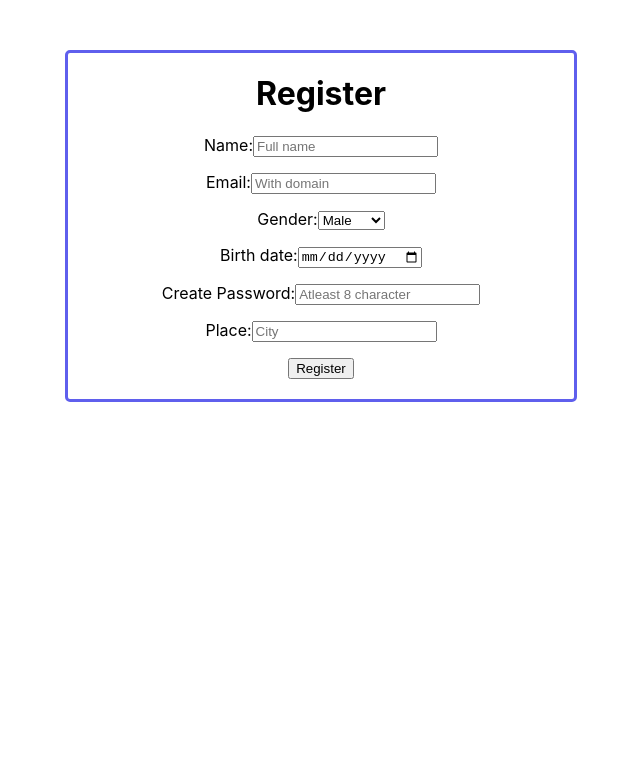
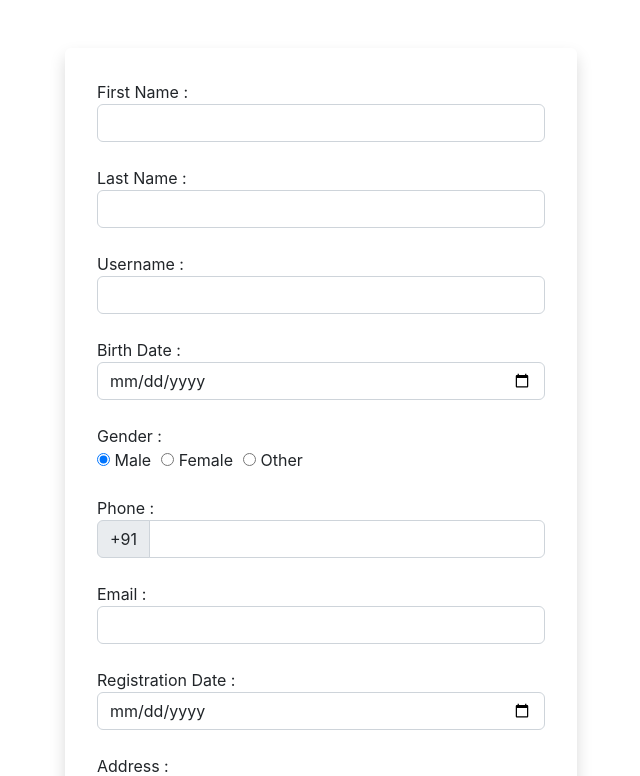
Before and after one commit to rohan-potdar77/my-app, a React (Create React App) app: page / in a window 1280 px wide. Shown: the top 776 px of the page, without its empty margins (319-959 px from the left). Built offline with nearby package versions, Linux system fonts and the light colour scheme.

Commit message:
my commit

```diff
--- a/package.json
+++ b/package.json
@@ -8,6 +8,8 @@
     "@testing-library/user-event": "^13.5.0",
     "react": "^18.2.0",
     "react-dom": "^18.2.0",
+    "react-hook-form": "^7.41.0",
+    "react-router-dom": "^6.4.5",
     "react-scripts": "5.0.1",
     "web-vitals": "^2.1.4"
   },
--- a/public/index.html
+++ b/public/index.html
@@ -25,6 +25,8 @@
       Learn how to configure a non-root public URL by running `npm run build`.
     -->
     <title>React App</title>
+    <!-- css bootstrap link -->
+    <link href="https://cdn.jsdelivr.net/npm/bootstrap@5.2.3/dist/css/bootstrap.min.css" rel="stylesheet" integrity="sha384-rbsA2VBKQhggwzxH7pPCaAqO46MgnOM80zW1RWuH61DGLwZJEdK2Kadq2F9CUG65" crossorigin="anonymous">
   </head>
   <body>
     <noscript>You need to enable JavaScript to run this app.</noscript>
@@ -39,5 +41,7 @@
       To begin the development, run `npm start` or `yarn start`.
       To create a production bundle, use `npm run build` or `yarn build`.
     -->
+    <!-- javascript bootstrap link -->
+    <script src="https://cdn.jsdelivr.net/npm/bootstrap@5.2.3/dist/js/bootstrap.bundle.min.js" integrity="sha384-kenU1KFdBIe4zVF0s0G1M5b4hcpxyD9F7jL+jjXkk+Q2h455rYXK/7HAuoJl+0I4" crossorigin="anonymous"></script>
   </body>
 </html>
--- a/src/App.css
+++ b/src/App.css
@@ -1,38 +1,17 @@
-.App {
-  text-align: center;
+.mycon{
+  margin-left: 30%;
+  margin-right: 30%;
 }
 
-.App-logo {
-  height: 40vmin;
-  pointer-events: none;
+label{
+  width: 200px;
+  display: inline-block;
 }
 
-@media (prefers-reduced-motion: no-preference) {
-  .App-logo {
-    animation: App-logo-spin infinite 20s linear;
-  }
+.g-sp{
+  margin-left: 10px;
 }
 
-.App-header {
-  background-color: #282c34;
-  min-height: 100vh;
-  display: flex;
-  flex-direction: column;
-  align-items: center;
-  justify-content: center;
-  font-size: calc(10px + 2vmin);
-  color: white;
+.p-3 {
+  padding: 2rem!important;
 }
-
-.App-link {
-  color: #61dafb;
-}
-
-@keyframes App-logo-spin {
-  from {
-    transform: rotate(0deg);
-  }
-  to {
-    transform: rotate(360deg);
-  }
-}
--- a/src/App.js
+++ b/src/App.js
@@ -1,9 +1,9 @@
 import './App.css';
-import Register from './components/Register';
+import Registration from './components/Registration';
 
 function App() {
   return (
-    <Register />
+    <Registration/>
   );
 }
 
--- a/src/components/Register.js
+++ /dev/null
@@ -1,30 +0,0 @@
-import React from 'react'
-
-export default function Register() {
-  return (
-    <div className='page'>
-      <form className='form'>
-        <h1>Register</h1>
-        <label for={'name'}>Name:</label>
-        <input type={'text'} placeholder={'Full name'} id={'name'} name={'name'} className={'field'}></input><br/>
-        <label for={'email'}>Email:</label>
-        <input type={'email'} placeholder={'With domain'} id={'email'} name={'email'} className={'field'}></input><br/>
-        <label for={'gender'}>Gender:</label>
-        <select name={'gender'} id={'gender'} className={'field'}>
-            <option value={'male'}>Male</option>
-            <option value={'female'}>Female</option>
-            <option value={'other'}>Other</option>
-        </select><br/>
-        <label for={'birthday'}>Birth date:</label>
-        <input type={'date'} name={'birthday'} id={'birthday'} className={'field'}></input><br/>
-        <label for={'password'}>Create Password:</label>
-        <input type={'password'} placeholder={'Atleast 8 character'} name={'password'} className={'field'}></input><br/>
-        <label for={'city'}>Place:</label>
-        <input type={'text'} placeholder={'City'} id={'city'} className={'field'}></input><br/>
-        <div className={'register'}>
-        <button type={'button'} className={'button'}>Register</button>
-        </div>
-      </form>
-    </div>
-  )
-}
--- /dev/null
+++ b/src/components/Registration.js
@@ -0,0 +1,138 @@
+import { useForm } from 'react-hook-form'
+
+export default function Registration() {
+
+    const { register, handleSubmit, formState: { errors } } = useForm({ mode: 'onChange' })
+
+    const onSubmit = (data) => {
+        console.log(data)
+    }
+
+    return (
+        <>
+            <form className='mycon' onSubmit={handleSubmit(onSubmit)}>
+                <div className="container shadow p-3 mt-5 mb-5 rounded">
+                    {/* first name */}
+                    <label>First Name :</label>
+                    <input type="text" className="form-control" {...register("firstName", {
+                        required: "Required",
+                        minLength: {
+                            value: 3,
+                            message: 'Min 3'
+                        },
+                        maxLength: {
+                            value: 20,
+                            message: 'Max 20'
+                        },
+                        pattern: {
+                            value: /^[A-Za-z]+$/,
+                            message: 'Alphabets Only'
+                        }
+                    })} />
+                    {errors.firstName && (<small className='text-danger'>{errors.firstName.message}</small>)}
+                    <br />
+                    {/* last name */}
+                    <label>Last Name :</label>
+                    <input type="text" className="form-control" {...register("lastName", {
+                        required: "Required",
+                        minLength: {
+                            value: 3,
+                            message: 'Min 3'
+                        },
+                        maxLength: {
+                            value: 20,
+                            message: 'Max 20'
+                        },
+                        pattern: {
+                            value: /^[A-Za-z]+$/,
+                            message: 'Alphabets Only'
+                        }
+                    })} />
+                    {errors.lastName && (<small className='text-danger'>{errors.lastName.message}</small>)}
+                    <br />
+                    {/* username */}
+                    <label>Username :</label>
+                    <input type="text" className="form-control" {...register("userName", {
+                        required: "Required",
+                        pattern: {
+                            value: /^[A-Za-z][A-Za-z0-9_]{7,19}$/,
+                            message: 'Alphanumeric Characters Min-8, Max-20'
+                        }
+                    })} />
+                    {errors.userName && (<small className='text-danger'>{errors.userName.message}</small>)}
+                    <br />
+                    {/* birthdate */}
+                    <label>Birth Date :</label>
+                    <input type="date" className="form-control" {...register("birthDate", {
+                        required: "Required",
+                        min: {
+                            value: '01-01-1980',
+                            message: 'Should Be 01-01-1980 or Above'
+                        },
+                        max: {
+                            value: Date(),
+                            message: 'Max Date Upto Today'
+                        }
+                    })} />
+                    {errors.birthDate && (<small className='text-danger'>{errors.birthDate.message}</small>)}
+                    <br />
+                    {/* gender */}
+                    <label>Gender :</label>
+                    <div>
+                        <input type="radio" value="Male" name="gender" defaultChecked {...register
+                            ("gender")} /> Male
+                        <input type="radio" value="Female" name="gender" className='g-sp' {...register("gender")} /> Female
+                        <input type="radio" value="Other" name="gender" className='g-sp' {...register("gender")} /> Other
+                    </div>
+                    {/* phone */}
+                    <br />
+                    <label>Phone :</label>
+                    <div>
+                        <div className="input-group flex-nowrap">
+                            <span className="input-group-text" id="addon-wrapping">+91</span>
+                            <input type="text" className="form-control" aria-describedby="addon-wrapping" {...register("phone", {
+                                required: "Required",
+                                pattern: {
+                                    value: /^[6-9]\d{9}$/gi,
+                                    message: 'Not Valid'
+                                }
+                            })} />
+                        </div>
+                    </div>
+                    {errors.phone && (<small className='text-danger'>{errors.phone.message}</small>)}
+                    <br />
+                    {/* email */}
+                    <label>Email :</label>
+                    <input type="email" className="form-control" {...register("email", {
+                        required: "Required",
+                        pattern: {
+                            value: /^[\w-\.]+@([\w-]+\.)+[\w-]{3}$/,
+                            message: 'Not Valid/Complete'
+                        }
+                    })} />
+                    {errors.email && (<small className='text-danger'>{errors.email.message}</small>)}
+                    <br />
+                    {/* registration date */}
+                    <label>Registration Date :</label>
+                    <input type="date" className="form-control" {...register("registrationDate", {
+                        min: {
+                            value: '01-01-1980',
+                            message: 'Should Be 01-01-1980 or Above'
+                        },
+                        max: {
+                            value: Date(),
+                            message: 'Max Date Upto Today'
+                        }
+                    })} />
+                    {errors.registrationDate && (<small className='text-danger'>{errors.registrationDate.message}</small>)}
+                    <br />
+                    {/* Address */}
+                    <label >Address :</label>
+                    <textarea className="form-control" {...register("address")} />
+                    {/* buttons */}
+                    <input type="submit" className="btn btn-primary my-3" />
+                </div>
+            </form>
+        </>
+    )
+}
--- a/src/index.css
+++ b/src/index.css
@@ -11,28 +11,3 @@ code {
   font-family: source-code-pro, Menlo, Monaco, Consolas, 'Courier New',
     monospace;
 }
-
-.form{
-  text-align: center;
-  border: 3px solid rgb(95, 95, 237);
-  border-radius: 5px;
-  margin-left: 30%;
-  margin-right: 30%;
-}
-
-.field{
-  margin-bottom: 15px;
-}
-
-.button{
-  cursor: pointer;
-  width: auto;
-}
-
-.page{
-  margin-top: 50px;
-}
-
-.register{
-  margin-bottom: 20px;
-}
```
Also changed, not shown: 1 other file (tests, documents, lock files or other folders).
